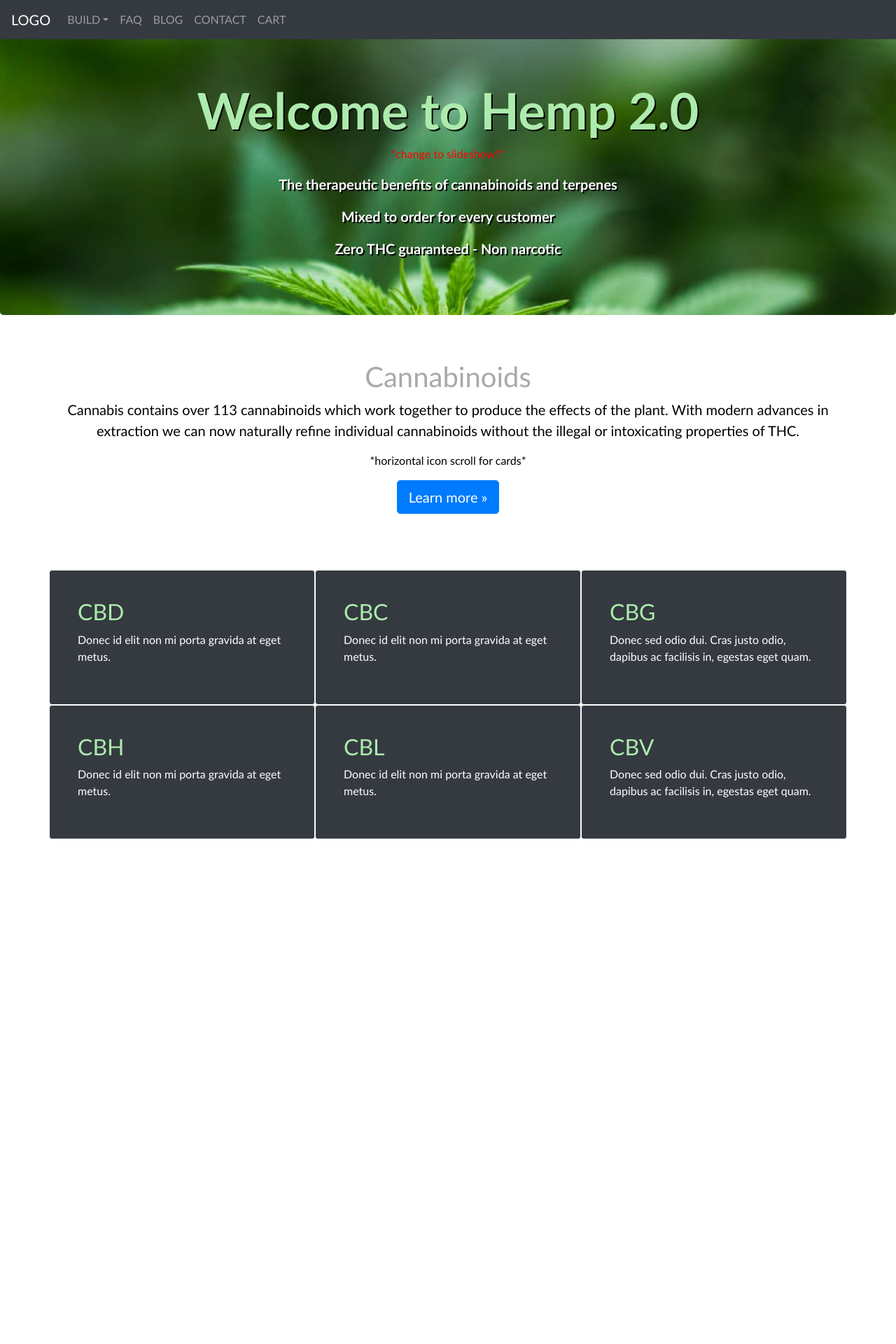
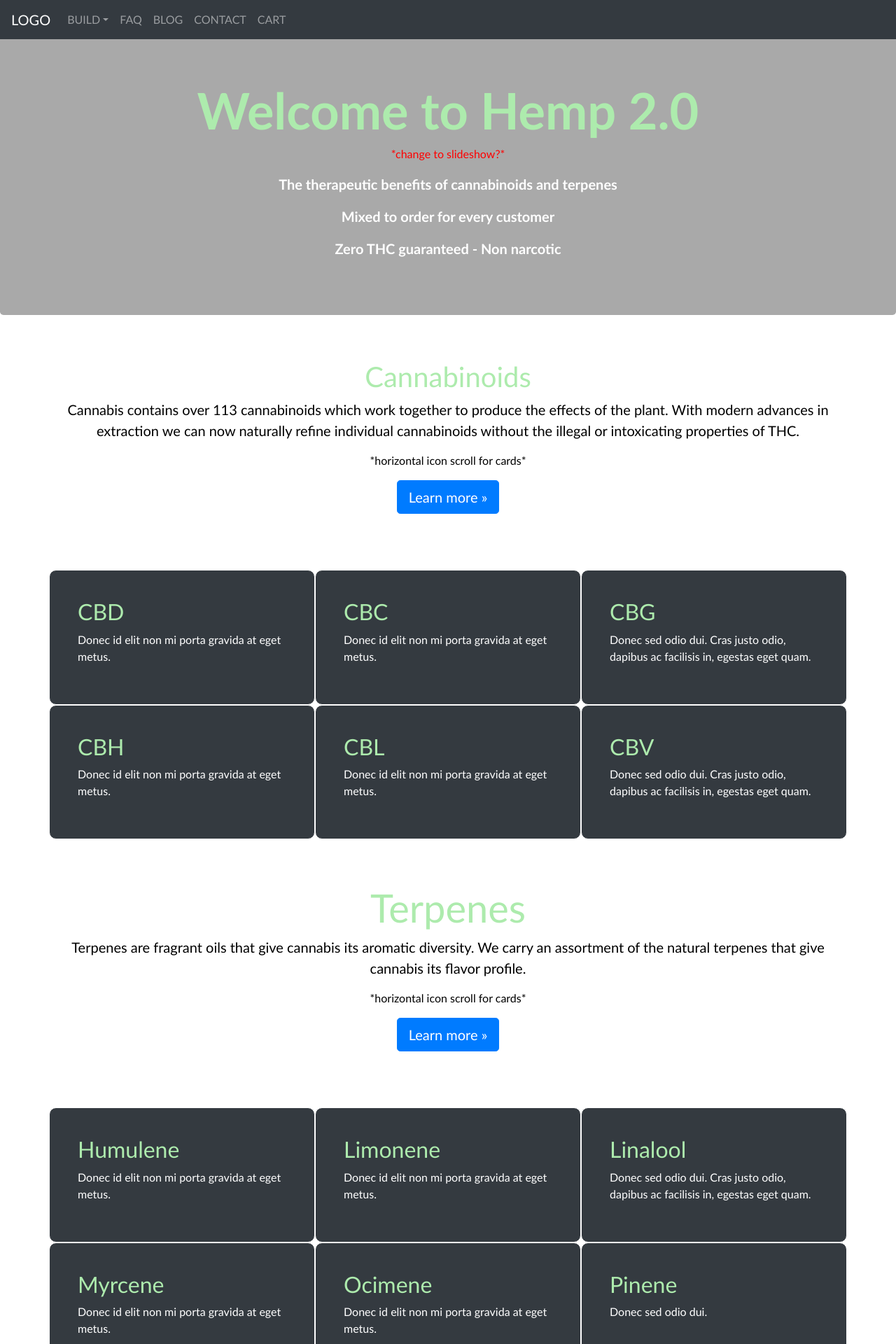
Before and after one commit to JKRENSKY/Web3JoeK, a PHP site: page / in a window 1280 px wide. Shown: the top 1920 px of the page at 70% size. Run offline with PHP 8.4, Linux system fonts and the light colour scheme; some libraries are stand-ins or nearby versions.

Commit message:
minor fix II

```diff
--- a/Final_v1/styles.css
+++ b/Final_v1/styles.css
@@ -10,7 +10,7 @@
 }
 
 .jumbotron-fluid h1, h2{
-	color: darkgrey;
+	color: #adebad;
 }
 .jumbotron-fluid p{
 	color: black;
@@ -20,22 +20,24 @@
 	background-color: #343a40;
 	color: white;
 	border-color: white;
+	border-radius: 10px;
 }
 .card h2{
 	color: #adebad;
+
 }
 .note {
 	color: red;
 }
 .splash {
-	background-image: url("img/canna1.jpeg");
+	background-color: darkgrey;
 	background-repeat: no-repeat, repeat;
 	background-size: cover;
 }
 .title {
 	color: #adebad;
 	font-weight: bolder;
-	text-shadow: 2px 2px black;
+
 
 }
 .lead {
@@ -44,7 +46,7 @@
 .blurb {
 	color: white;
 	font-weight: bold;
-	text-shadow: 2px 2px black;
+
 
 }
 body {
```
